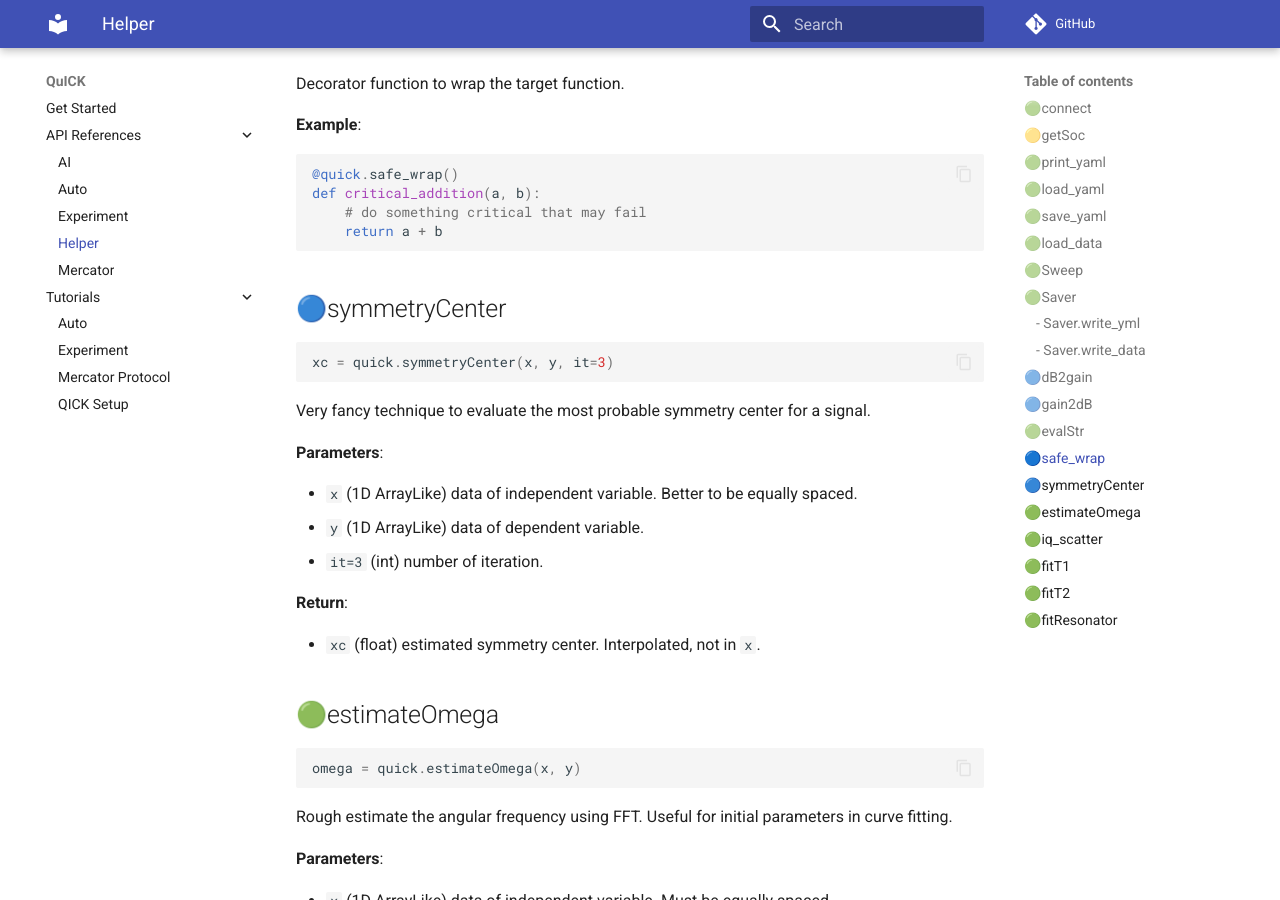
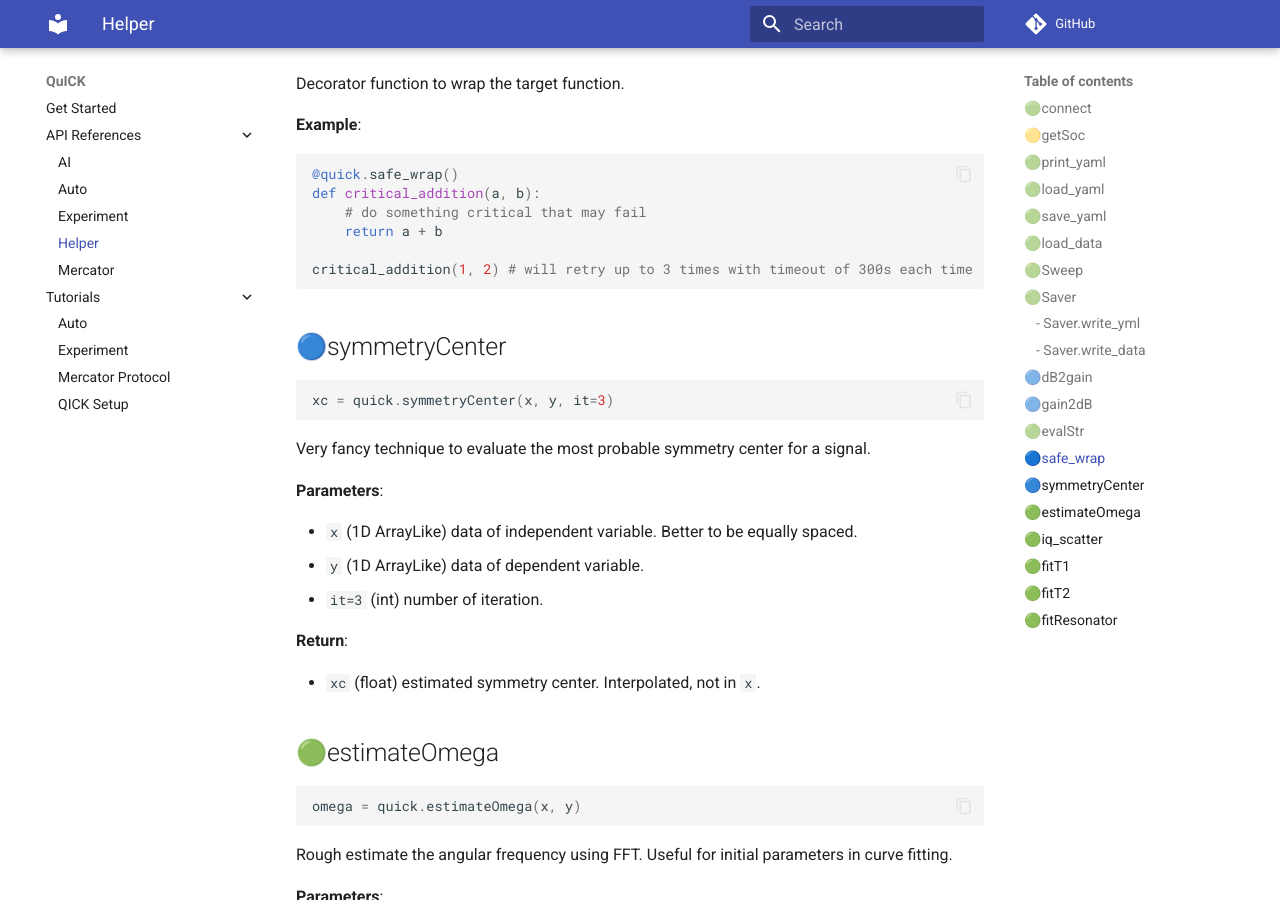
Before and after one commit to clelandlab/quick, an MkDocs documentation site: the page built from docs/API References/helper.md, in a window 1280 px wide and 900 px high, scrolled down 6455 px. Built offline with MkDocs 1.6.1 and Material for MkDocs 9.7.7, drawn with Linux system fonts in a browser that asks for light colours; comment, search, counter and statistics services are not loaded.

Commit message:
Update helper doc

````diff
--- a/docs/API References/helper.md
+++ b/docs/API References/helper.md
@@ -288,6 +288,8 @@ Decorator function to wrap the target function.
 def critical_addition(a, b):
     # do something critical that may fail
     return a + b
+
+critical_addition(1, 2) # will retry up to 3 times with timeout of 300s each time
 ```
 
 ## 🔵symmetryCenter
````
